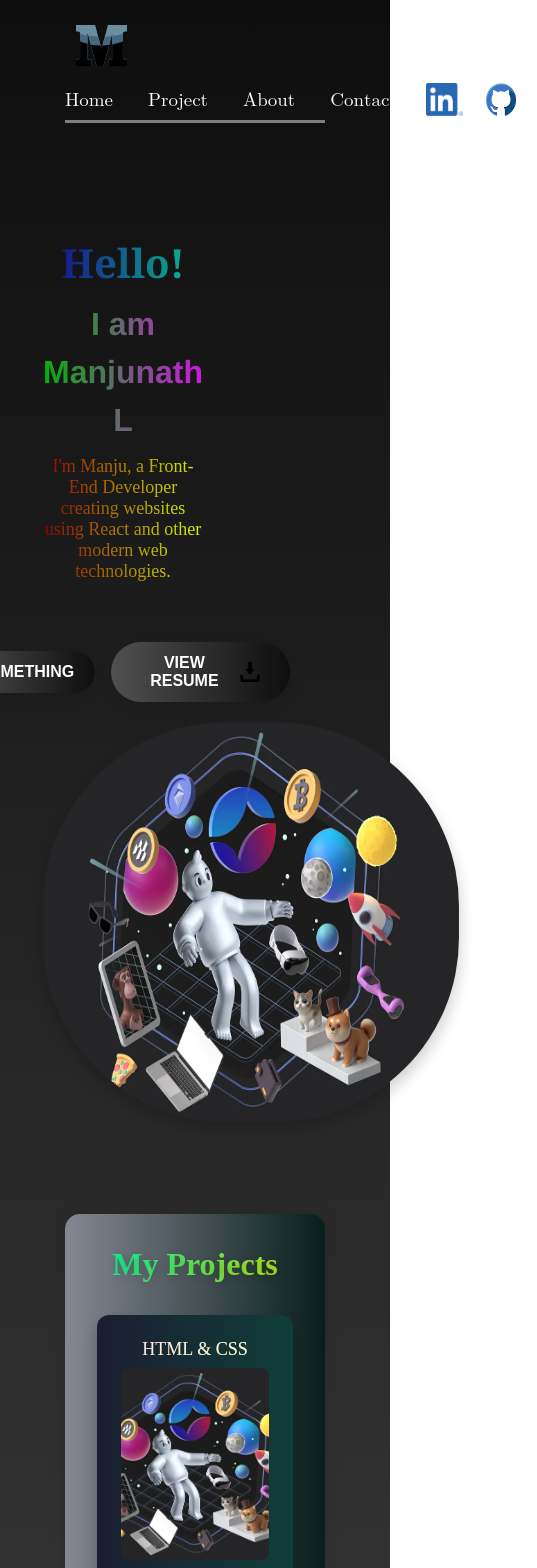
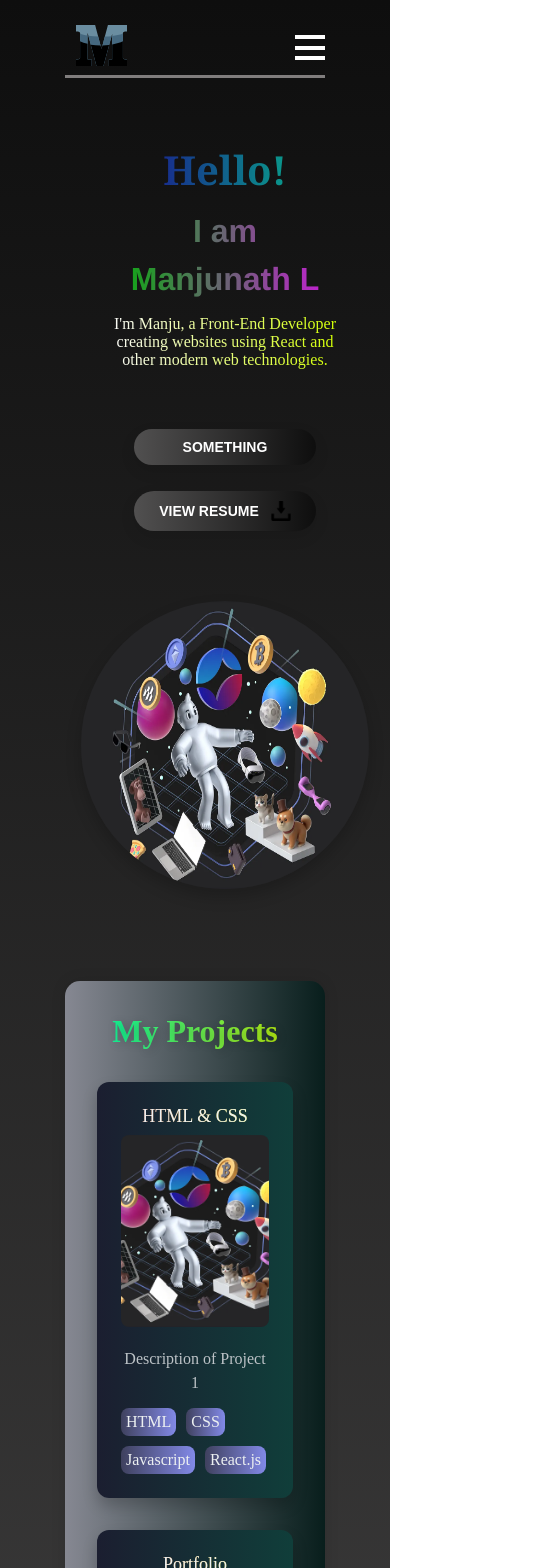
Before and after one commit to manjunathlakshmaih/EchoOfMe.com, a React (Vite) app in the folder EchoOfMe.com/: page / in a window 390 px wide. Shown: the top 1568 px of the page, 537 px wide, since content can reach past the window. Built offline with nearby package versions, Linux system fonts and the light colour scheme.

Commit message:
screen fit

```diff
--- a/EchoOfMe.com/src/Components/About/About.css
+++ b/EchoOfMe.com/src/Components/About/About.css
@@ -11,6 +11,7 @@
   text-align: center;
   color: white;
   animation: fadeIn 1.5s ease-out;
+  margin-top: 40px;
 }
 
 .about_fld::before {
@@ -128,7 +129,6 @@
   z-index: 1000;
 }
 
-/* Modal Content Styling */
 .modal-content {
   background: #1a1a2e;
   padding: 40px;
--- a/EchoOfMe.com/src/Components/Description/Description.css
+++ b/EchoOfMe.com/src/Components/Description/Description.css
@@ -6,6 +6,7 @@
   align-items: center;
   margin-top: 7rem;
   margin-bottom: 3rem;
+  padding: 0 2rem;
 }
 
 .desc_row_1 {
@@ -16,10 +17,12 @@
   text-align: center;
   max-width: 50%;
   padding-right: 9rem;
+  margin-bottom: 20px;
 }
 
-.image_fld{
+.image_fld {
   padding-left: 7rem;
+  margin-top: 20px;
 }
 
 .Description_Image {
@@ -54,7 +57,7 @@
   margin-bottom: 30px;
   margin-top: 12px;
   text-align: center;
-  background: linear-gradient(to right, rgb(141 2 2), rgb(210 255 0));
+  background: linear-gradient(to right, rgb(250 250 250), rgb(210 255 0));
   -webkit-background-clip: text;
   color: transparent;
 }
@@ -69,7 +72,7 @@
 }
 
 .motion_button {
-  background: linear-gradient(to right, #515050, #0e0e0e );
+  background: linear-gradient(to right, #515050, #0e0e0e);
   color: white;
   padding: 12px 30px;
   border: none;
@@ -109,5 +112,48 @@
 
 .motion_button:hover {
   box-shadow: 0 0 15px rgba(26, 94, 103, 0.6), 0 0 40px rgba(14, 74, 82, 0.6);
-  background: linear-gradient(to right, #162261, #380c2f );
+  background: linear-gradient(to right, #162261, #380c2f);
 }
+
+@media (max-width: 768px) {
+  .description {
+    flex-direction: column;
+    padding: 0 1rem;
+    margin-top: 4rem;
+  }
+
+  .desc_row_1 {
+    max-width: 100%;
+    padding-right: 0;
+    padding-left: 0;
+    text-align: center;
+  }
+
+  .image_fld {
+    padding-left: 0;
+    margin-top: 20px;
+    display: flex;
+    justify-content: center;
+  }
+
+  .Description_Image {
+    width: 18rem;
+    height: 18rem;
+  }
+
+  .motion_button {
+    width: 100%;
+    font-size: 14px;
+    padding: 10px 25px;
+    margin-bottom: 10px;
+  }
+
+  .button_flds {
+    flex-direction: column;
+    gap: 1rem;
+  }
+
+  .details_fld {
+    font-size: 16px;
+  }
+}
--- a/EchoOfMe.com/src/Components/Footer/footer.css
+++ b/EchoOfMe.com/src/Components/Footer/footer.css
@@ -17,7 +17,7 @@
 .footer p {
   font-size: 19px;
   margin: 0;
-  background: linear-gradient(to right, rgb(141 2 2), rgb(210 255 0));
+  background: linear-gradient(to right, rgb(250 250 250), rgb(210 255 0));
   -webkit-background-clip: text;
   color: transparent;
 }
--- a/EchoOfMe.com/src/Components/Navmenu/NavMenu.jsx
+++ b/EchoOfMe.com/src/Components/Navmenu/NavMenu.jsx
@@ -1,4 +1,4 @@
-import React from "react";
+import React, { useState, useEffect, useRef } from "react";
 import { Link } from "react-router-dom";
 import Icon from "../Icon/Icon";
 import Logo from "../../assets/m-svgrepo-com.svg";
@@ -8,6 +8,10 @@ import gitub from "../../assets/github.png";
 import "./NavMenue.css";
 
 const NavMenue = ({ openModal }) => {
+  const [isMenuOpen, setIsMenuOpen] = useState(false);
+  const menuRef = useRef(null);
+  const hamburgerRef = useRef(null);
+
   const Items = [
     { name: "Home", link: "/", onClick: openModal },
     { name: "Project", link: "/projects", onClick: openModal },
@@ -15,15 +19,40 @@ const NavMenue = ({ openModal }) => {
     { name: "Contact", link: "/contact", onClick: openModal },
   ];
 
+  const toggleMenu = () => {
+    setIsMenuOpen(!isMenuOpen);
+  };
+
+  useEffect(() => {
+    const handleClickOutside = (event) => {
+      if (
+        menuRef.current && !menuRef.current.contains(event.target) &&
+        hamburgerRef.current && !hamburgerRef.current.contains(event.target)
+      ) {
+        setIsMenuOpen(false);
+      }
+    };
+
+    document.addEventListener("mousedown", handleClickOutside);
+    return () => {
+      document.removeEventListener("mousedown", handleClickOutside);
+    };
+  }, []);
+
   return (
     <nav className="Navmenu_fld">
       <Icon image={Logo} alt="my logo" className="logo_img" />
-      <div className="nav_click_items">
+      <div
+        className={`nav_click_items ${isMenuOpen ? "open" : ""}`}
+        ref={menuRef}
+      >
         <ul className="item_list">
           {Items.map((item, index) => (
             <li className="items" key={index}>
               {item.link === "#" ? (
-                <button className='nav_btn' onClick={item.onClick}>{item.name}</button>
+                <button className="nav_btn" onClick={item.onClick}>
+                  {item.name}
+                </button>
               ) : (
                 <Link to={item.link}>{item.name}</Link>
               )}
@@ -31,9 +60,24 @@ const NavMenue = ({ openModal }) => {
           ))}
         </ul>
         <div className="icons_fld">
-          <Icon image={linkedin} alt="linkedin" className="linkedin" links='https://www.linkedin.com/notifications/?filter=all'  />
-          <Icon image={gitub} alt="gitub" className="links" links='https://github.com/manjunathlakshmaih' />
+          <Icon
+            image={linkedin}
+            alt="linkedin"
+            className="linkedin"
+            links="https://www.linkedin.com/notifications/?filter=all"
+          />
+          <Icon
+            image={gitub}
+            alt="gitub"
+            className="links"
+            links="https://github.com/manjunathlakshmaih"
+          />
         </div>
+      </div>
+      <div className="hamburger" onClick={toggleMenu} ref={hamburgerRef}>
+        <div className="line"></div>
+        <div className="line"></div>
+        <div className="line"></div>
       </div>
     </nav>
   );
--- a/EchoOfMe.com/src/Components/Navmenu/NavMenue.css
+++ b/EchoOfMe.com/src/Components/Navmenu/NavMenue.css
@@ -4,6 +4,7 @@
   flex-wrap: wrap;
   align-items: center;
   justify-content: space-between;
+  position: relative;
 }
 
 .nav_click_items {
@@ -11,6 +12,7 @@
   flex-direction: row;
   align-items: center;
   gap: 19px;
+  transition: all 0.3s ease;
 }
 
 .item_list {
@@ -70,7 +72,7 @@
   margin-left: 10px;
 }
 
-.linkedin{
+.linkedin {
   width: 37px;
   height: 33px;
   margin-left: 10px;
@@ -90,3 +92,57 @@
   cursor: pointer;
   transform: scale(1.1);
 }
+
+/* Hamburger Menu Styling */
+.hamburger {
+  display: none;
+  flex-direction: column;
+  justify-content: space-between;
+  width: 30px;
+  height: 25px;
+  cursor: pointer;
+}
+
+.line {
+  width: 100%;
+  height: 4px;
+  background-color: white;
+}
+
+@media (max-width: 768px) {
+  .nav_click_items {
+    position: absolute;
+    top: 0;
+    left: 0;
+    width: 100%;
+    background-color: rgba(0, 0, 0, 0.8);
+    flex-direction: column;
+    align-items: center;
+    justify-content: center;
+    gap: 30px;
+    height: 0;
+    overflow: hidden;
+    transform: translateY(-100%);
+    transition: height 0.3s ease, transform 0.3s ease;
+  }
+
+  .nav_click_items.open {
+    height: 200px;
+    transform: translateY(0);
+  }
+
+  .item_list {
+    display: flex;
+    flex-direction: column;
+    align-items: center;
+    gap: 20px;
+  }
+
+  .hamburger {
+    display: flex;
+  }
+
+  .icons_fld {
+    display: none;
+  }
+}
--- a/EchoOfMe.com/src/Components/ProjectSection/projectSection.css
+++ b/EchoOfMe.com/src/Components/ProjectSection/projectSection.css
@@ -56,7 +56,6 @@
   }
 }
 
-/* Project card styles */
 .project-card {
   background: linear-gradient(to right, rgb(27 30 48), rgb(16 62 58));
   padding: 1.5rem;
@@ -81,7 +80,6 @@
   transition: color 0.3s ease;
 }
 
-/* Image inside the project card */
 .project_img_fld {
   width: 100%;
   height: 12rem;
@@ -91,7 +89,6 @@
   transition: transform 0.3s ease;
 }
 
-/* Hover effects for project cards */
 .project-card:hover {
   transform: translateY(-10px);
   box-shadow: 0 15px 25px rgba(0, 0, 0, 0.3);
@@ -105,7 +102,6 @@
   color: #ecf0f1;
 }
 
-/* Show more button styles */
 .show-more-btn {
   padding: 12px 25px;
   background: linear-gradient(to right, #515050, #0e0e0e );
@@ -123,7 +119,6 @@
   transform: translateY(-5px);
 }
 
-/* Responsive design for show more button */
 @media (max-width: 768px) {
   .show-more-btn {
     font-size: 1rem;
--- a/EchoOfMe.com/src/Components/ProjectSection/projectSection.jsx
+++ b/EchoOfMe.com/src/Components/ProjectSection/projectSection.jsx
@@ -1,5 +1,5 @@
 import React, { useState } from "react";
-import { useNavigate, useLocation } from "react-router-dom"; // Import useNavigate and useLocation
+import { useNavigate, useLocation } from "react-router-dom";
 import projectImage from "../../assets/background.webp";
 import project1 from "../../assets/1.jpg";
 import project2 from "../../assets/2.jpg";
@@ -8,7 +8,7 @@ import "./projectSection.css";
 const projectSection = () => {
   const [showAll, setShowAll] = useState(false);
   const navigate = useNavigate();
-  const location = useLocation(); // Get current route
+  const location = useLocation();
 
   const projects = [
     {
@@ -17,7 +17,7 @@ const projectSection = () => {
       description: "Description of Project 1",
       image: projectImage,
       alt: "",
-      lounges: ["HTML", "CSS", "Javascrip", "React.js"],
+      lounges: ["HTML", "CSS", "Javascript", "React.js"],
     },
     {
       id: 2,
@@ -25,7 +25,7 @@ const projectSection = () => {
       description: "Description of Project 2",
       image: project1,
       alt: "",
-      lounges: ["HTML", "CSS", "Javascrip", "React.js"],
+      lounges: ["HTML", "CSS", "Javascript", "React.js"],
     },
     {
       id: 3,
@@ -33,7 +33,7 @@ const projectSection = () => {
       description: "Description of Project 3",
       image: project2,
       alt: "",
-      lounges: ["HTML", "CSS"],
+      lounges: ["HTML", "CSS", "Javascript", "React.js"],
     },
     {
       id: 4,
@@ -41,7 +41,7 @@ const projectSection = () => {
       description: "Description of Project 4",
       image: projectImage,
       alt: "",
-      lounges: ["HTML", "CSS"],
+      lounges: ["HTML", "CSS", "Javascript", "React.js"],
     },
     {
       id: 5,
@@ -49,7 +49,7 @@ const projectSection = () => {
       description: "Description of Project 5",
       image: project1,
       alt: "",
-      lounges: ["HTML", "CSS"],
+      lounges: ["HTML", "CSS", "Javascript", "React.js"],
     },
     {
       id: 6,
@@ -57,13 +57,9 @@ const projectSection = () => {
       description: "Description of Project 6",
       image: project2,
       alt: "",
-      lounges: ["HTML", "CSS"],
+      lounges: ["HTML", "CSS", "Javascript", "React.js"],
     },
   ];
-
-  const handleShowMoreClick = () => {
-    setShowAll(!showAll);
-  };
 
   const handleViewMoreClick = () => {
     navigate("/projects");
@@ -73,7 +69,26 @@ const projectSection = () => {
     <div className="projects-container">
       <h1 className="project-heading">My Projects</h1>
       <div className="projects-list">
-        {projects.slice(0, showAll ? projects.length : 3).map((project) => (
+        {location.pathname === "/projects"
+          ? projects.map((project) => (
+              <div key={project.id} className="project-card">
+                <h3>{project.title}</h3>
+                <img
+                  src={project.image}
+                  alt={project.alt}
+                  className="project_img_fld"
+                />
+                <p>{project.description}</p>
+                <div className="skills_field">
+                  {project.lounges.map((lounges, index) => (
+                    <span key={index} className="skils">
+                      {lounges}
+                    </span>
+                  ))}
+                </div>
+              </div>
+            ))
+          : projects.slice(0, showAll ? projects.length : 3).map((project) => (
               <div key={project.id} className="project-card">
                 <h3>{project.title}</h3>
                 <img
@@ -92,11 +107,7 @@ const projectSection = () => {
               </div>
             ))}
       </div>
-      {location.pathname === "/projects" ? (
-        <button className="view-more-btn" onClick={handleShowMoreClick}>
-          {showAll ? "Show Less <<" : "Show More >>"}
-        </button>
-      ) : (
+      {location.pathname !== "/projects" && (
         <button className="view-more-btn" onClick={handleViewMoreClick}>
           View More Projects
         </button>
```
Lines whose indentation alone changed are shown as unchanged.
